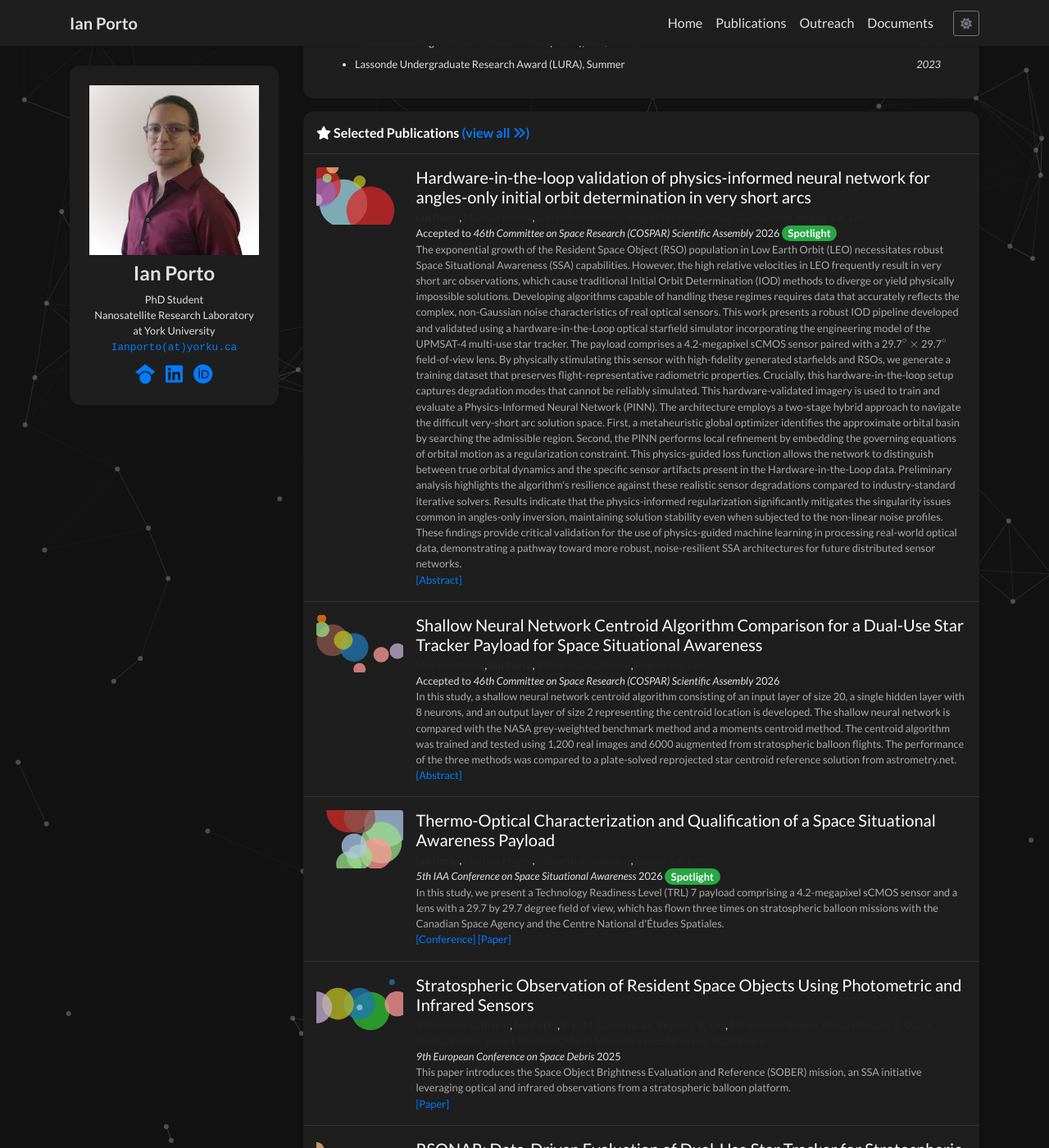
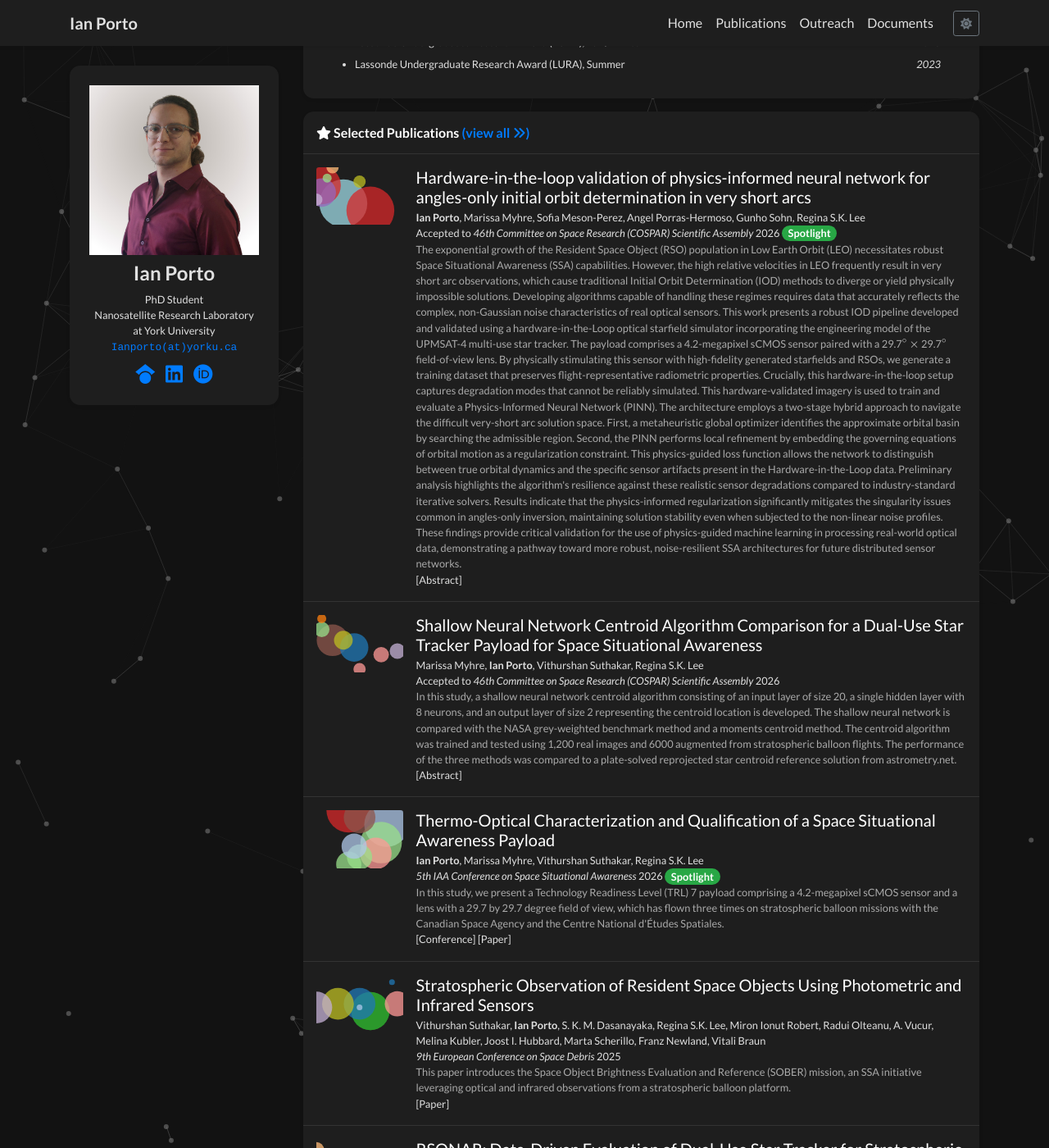
Before and after one commit to Ianpestrella/ianpestrella.github.io, a Jekyll site: the page built from index.html, in a window 1280 px wide and 1400 px high, scrolled down 885 px. Shown: the whole window at 82% size. Built offline with Jekyll 4.4.1, drawn with Linux system fonts in a browser that asks for light colours; nearby versions of some CDN libraries; a style sheet for code colours, icons or effects is not loaded.

Commit message:
Update global.css

```diff
--- a/assets/css/global.css
+++ b/assets/css/global.css
@@ -237,3 +237,19 @@ html.lang-active-zh .lang-zh {
 [data-theme="dark"] .text-black {
     color: #e0e0e0 !important;
 }
+
+/* 6. Bulletproof targeting for author lists and publication details */
+[data-theme="dark"] .bg-white p.small,
+[data-theme="dark"] .bg-white p.small a,
+[data-theme="dark"] .bg-white p.small span:not(.badge),
+[data-theme="dark"] .d-md-none .w-100 p.small,
+[data-theme="dark"] .d-md-none .w-100 p.small a,
+[data-theme="dark"] .d-md-none .w-100 p.small span:not(.badge) {
+    color: #e0e0e0 !important;
+}
+
+/* 7. Restore the slightly dimmer color for the abstract paragraph so it maintains visual hierarchy */
+[data-theme="dark"] .bg-white p.text-muted,
+[data-theme="dark"] .d-md-none .w-100 p.text-muted {
+    color: #aaaaaa !important;
+}
```
